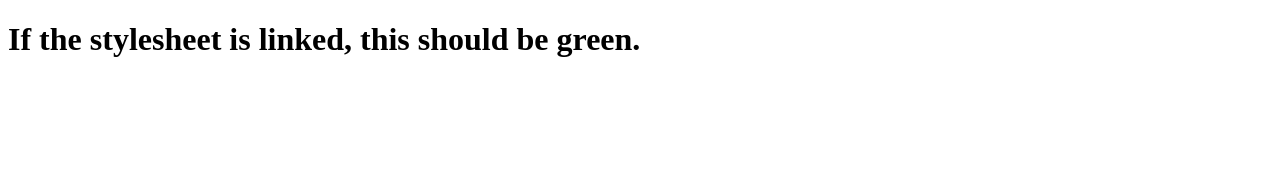
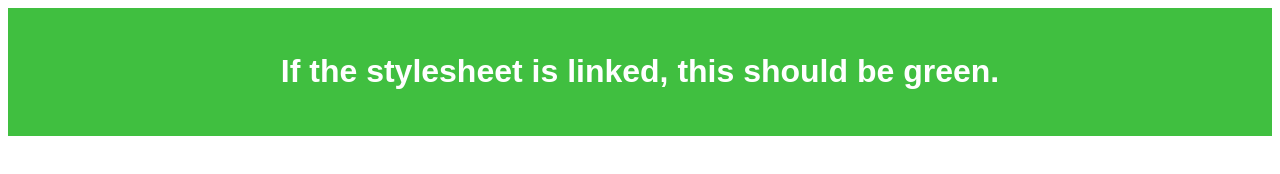
Before and after one commit to aash001/Link_CSS, a plain HTML site: page index.html in a window 1280 px wide. Drawn offline with Linux system fonts and the light colour scheme.

Commit message:
fix style sheet

```diff
--- a/index.css
+++ b/index.css
@@ -1,8 +1,8 @@
-body {
-  padding: 0;
-  margin: 0;
+.body{
+  padding:0;
+  margin:0;
 }
-h1 {
+.h1{
   font-family: sans-serif;
   background-color: hsl(120, 50%, 50%);
   color: white;
--- a/index.html
+++ b/index.html
@@ -4,8 +4,11 @@
     <meta charset="utf-8">
     <meta name="viewport" content="width=device-width">
     <title>Link the Stylesheet</title>
+    <link rel="stylesheet" href="index.css">
   </head>
   <body>
-    <h1>If the stylesheet is linked, this should be green.</h1>
+    <div class="h1">
+      <h1>If the stylesheet is linked, this should be green.</h1>
+      </div>
   </body>
 </html>
```
